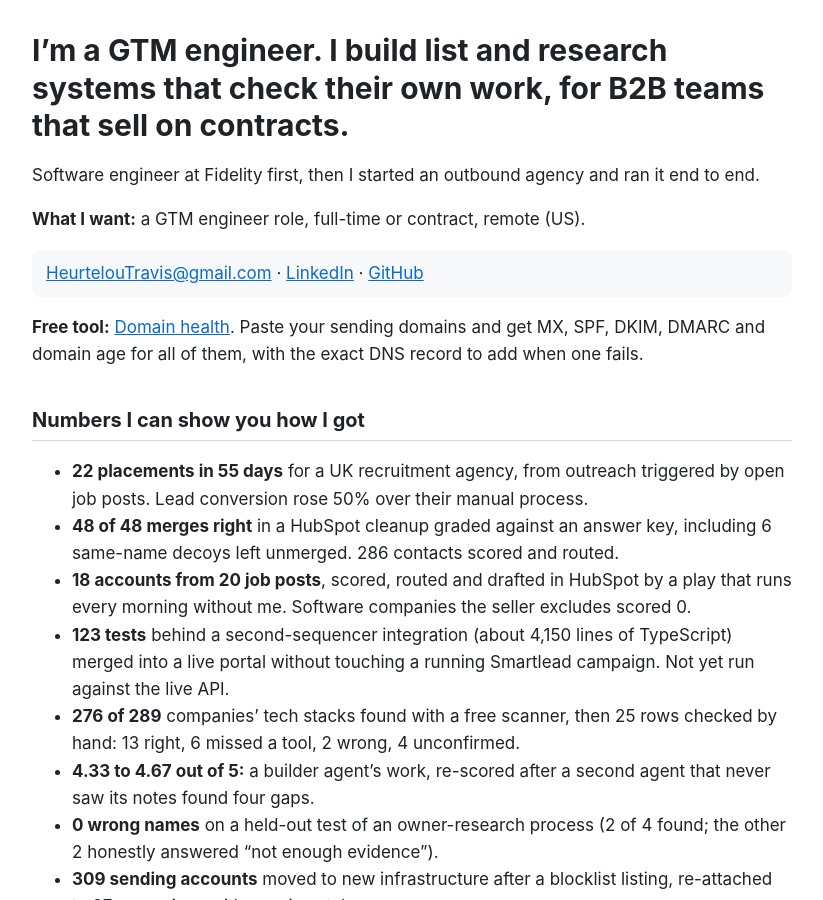
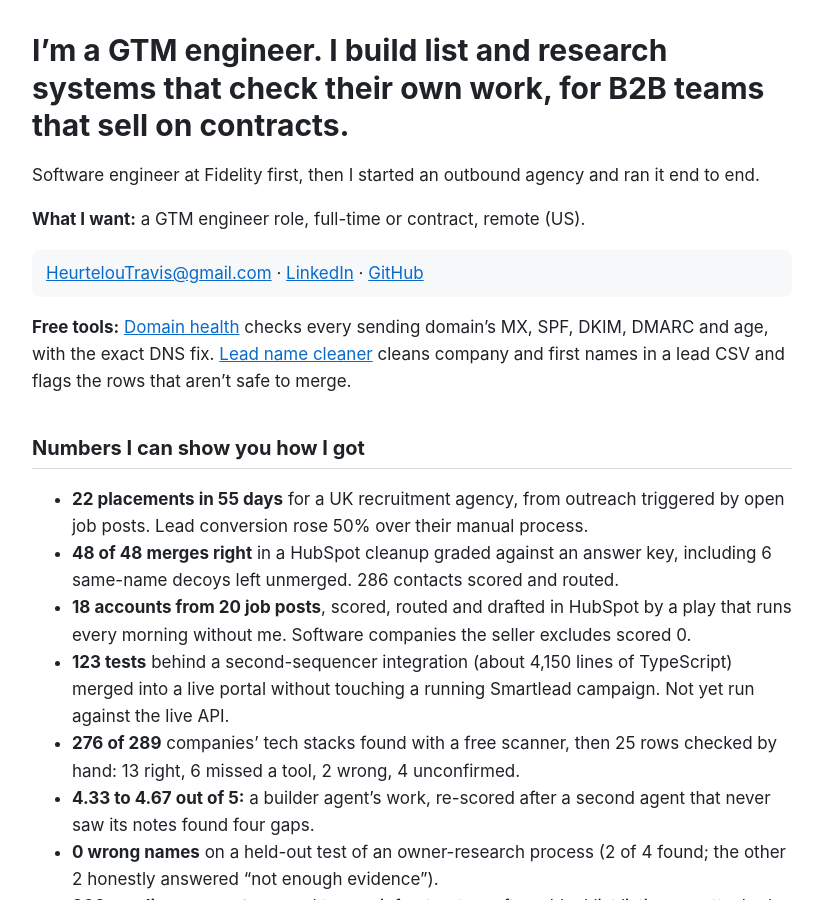
Before and after one commit to Trav54219/gtm-engineering-portfolio, a Jekyll site: the page built from docs/index.md, in a window 1280 px wide and 900 px high. Shown: the whole window, without its empty margins (228-1051 px from the left). Built offline with Jekyll 4.4.1, drawn with Linux system fonts in a browser that asks for light colours; our own code applies the rules of GitHub Pages for plain Markdown files.

Commit message:
Link the lead name cleaner
Co-Authored-By: Claude Opus 5.5 <noreply@anthropic.com>

```diff
--- a/docs/index.md
+++ b/docs/index.md
@@ -10,7 +10,7 @@ Software engineer at Fidelity first, then I started an outbound agency and ran i
 
 <p class="contact"><a href="mailto:HeurtelouTravis@gmail.com">HeurtelouTravis@gmail.com</a> · <a href="https://www.linkedin.com/in/travis-heurtelou/">LinkedIn</a> · <a href="https://github.com/Trav54219">GitHub</a></p>
 
-**Free tool:** [Domain health](https://trav54219.github.io/domain-health/). Paste your sending domains and get MX, SPF, DKIM, DMARC and domain age for all of them, with the exact DNS record to add when one fails.
+**Free tools:** [Domain health](https://trav54219.github.io/domain-health/) checks every sending domain's MX, SPF, DKIM, DMARC and age, with the exact DNS fix. [Lead name cleaner](https://trav54219.github.io/lead-name-cleaner/) cleans company and first names in a lead CSV and flags the rows that aren't safe to merge.
 
 ## Numbers I can show you how I got
 
```
Also changed, not shown: README.md.
